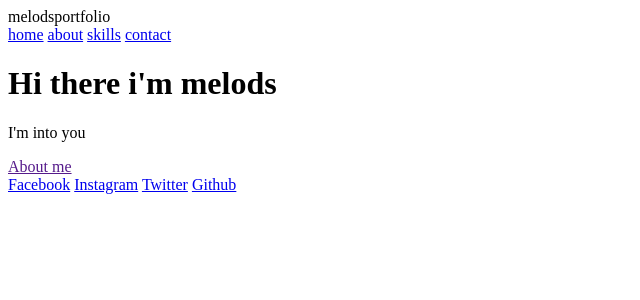
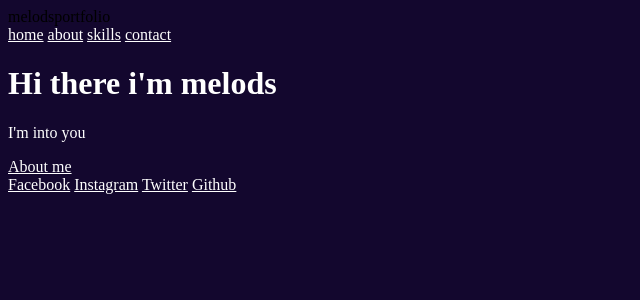
Before and after one commit to me10die/My_portfolio, a Django app: page / in a window 1280 px wide. Shown: the top 300 px of the page, without its empty margins (0-640 px from the left). Run offline with Django 5.2, Linux system fonts and the light colour scheme.

Commit message:
font colors

```diff
--- a/melods/templates/base.html
+++ b/melods/templates/base.html
@@ -5,7 +5,7 @@
     <meta name="viewport" content="width=device-width, initial-scale=1.0">
     <title>Document</title>
 </head>
-<body>
+<body style="background-color:#13072e;">
     {% include "header.html" %}
     {% block content %}{% endblock content %}
 </body>
--- a/melods/templates/header.html
+++ b/melods/templates/header.html
@@ -3,9 +3,9 @@
 
     <label for="">melodsportfolio</label>
     <div>
-        <a href="{% url "home" %}">home</a>
-        <a href="{% url "about" %}">about</a>
-        <a href="{% url "skills" %}">skills</a>
-        <a href="{% url "contact" %}">contact</a>
+        <a style="color:#ffffff;" href="{% url "home" %}">home</a>
+        <a style="color:#ffffff;" href="{% url "about" %}">about</a>
+        <a style="color:#ffffff;" href="{% url "skills" %}">skills</a>
+        <a style="color:#ffffff;" href="{% url "contact" %}">contact</a>
     </div>
 </nav>
--- a/melods/templates/pages/about.html
+++ b/melods/templates/pages/about.html
@@ -1,8 +1,10 @@
 {% extends "base.html" %}
 {% block content %}
 
-<div>
+<div style="color:#ffffff;">
     <h3>Hello! I am Melodie Gardose, a 23 years old passionate digital marketer with creativity and strong communication skills. I aim to continuously enhance my knowledge and acquire innovative skills to contribute to the technological development of society. Ultimately, I strive for significant success in the field of digital marketing.</h3>
+    <h3>ADDRESS</h3>
+    <p>Baranggay Panalingaan, Rizal, Palawan</p>
     <div>
         <h3>EDUCATION</h3>
         <p>Candawaga Elementary Schoo <br>S.Y. 2009-2015</p>
--- a/melods/templates/pages/contact.html
+++ b/melods/templates/pages/contact.html
@@ -1,7 +1,7 @@
 {% extends "base.html" %}
 {% block content %}
 
-<div>
+<div style="color:#ffffff;">
     <h3>CONTACTS</h3>
     <p>Mobile Number: 09682163969 <br>Email: gardosemelodie@gmail.com <br>Facebook: Melodie Lacson Gardose <a target='_blank' href="https://www.facebook.com/melodie.gardose">link</a> <br>Instagram: me10dieees<a target='_blank' href="https://www.instagram.com/me10dieees/">link</a> <br>Twitter: dies.diaries <a target='_blank' href="https://x.com/melodayahh">link</a></p>
 </div>
--- a/melods/templates/pages/home.html
+++ b/melods/templates/pages/home.html
@@ -3,14 +3,14 @@
 
 <div>
     <div>
-        <h1>Hi there i'm melods</h1>
-        <p>I'm into you</p>
-        <a href="">About me</a>
+        <h1 style="color:#ffffff;">Hi there i'm melods</h1>
+        <p style="color:#ffffff;">I'm into you</p>
+        <a style="color:#ffffff;" href="">About me</a>
         <div>
-            <a target='_blank' href="https://www.facebook.com/melodie.gardose">Facebook</a>
-            <a target='_blank' href="https://www.instagram.com/me10dieees/">Instagram</a>
-            <a target='_blank' href="https://x.com/melodayahh">Twitter</a>
-            <a target='_blank' href="https://github.com/me10die?tab=repositories">Github</a>
+            <a style="color:#ffffff;" target='_blank' href="https://www.facebook.com/melodie.gardose">Facebook</a>
+            <a style="color:#ffffff;" target='_blank' href="https://www.instagram.com/me10dieees/">Instagram</a>
+            <a style="color:#ffffff;" target='_blank' href="https://x.com/melodayahh">Twitter</a>
+            <a style="color:#ffffff;" target='_blank' href="https://github.com/me10die?tab=repositories">Github</a>
         </div>
     </div>
 </div>
--- a/melods/templates/pages/skills.html
+++ b/melods/templates/pages/skills.html
@@ -1,7 +1,7 @@
 {% extends "base.html" %}
 {% block content %}
 
-<div>
+<div style="color:#ffffff;">
     <h3>PROFESSIONAL SKILLS</h3>
     <p>Networrking <br>Web Content <br>Editing <br>Market Research <br>Computer Literate</p>
     <p></p>
```
